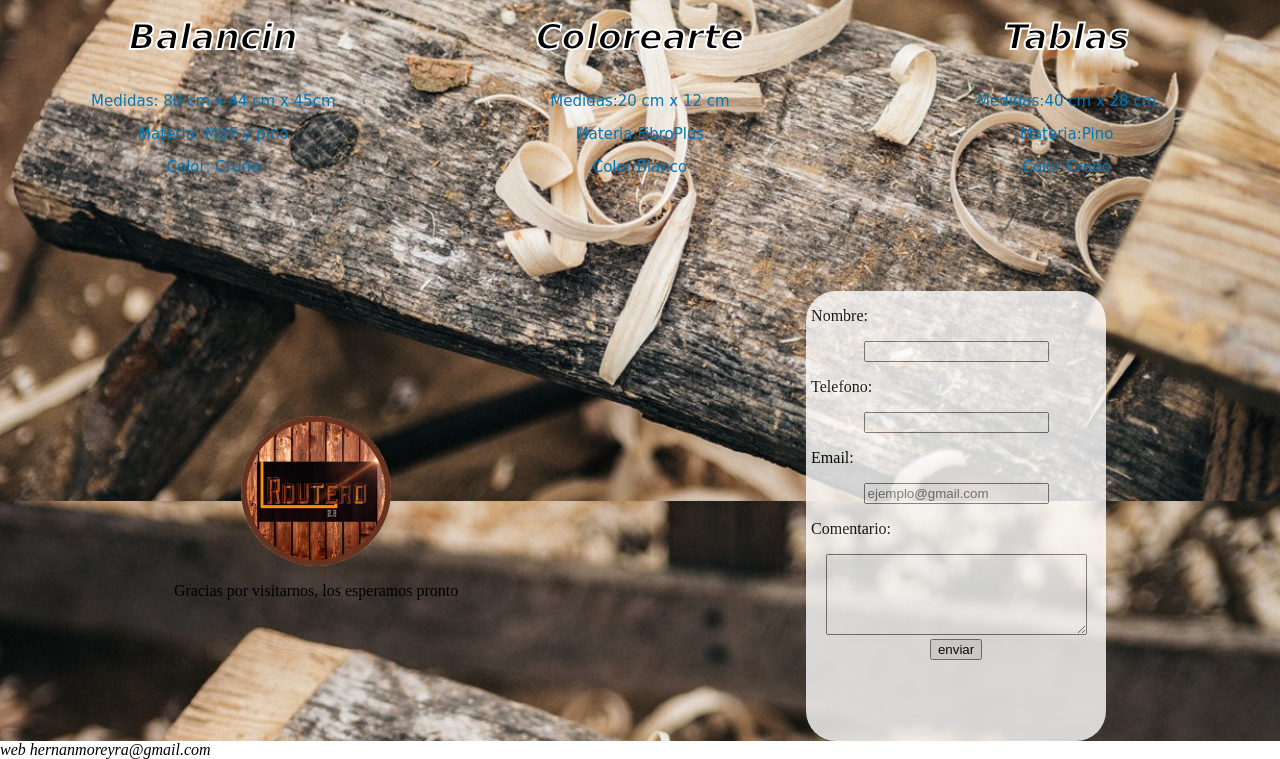
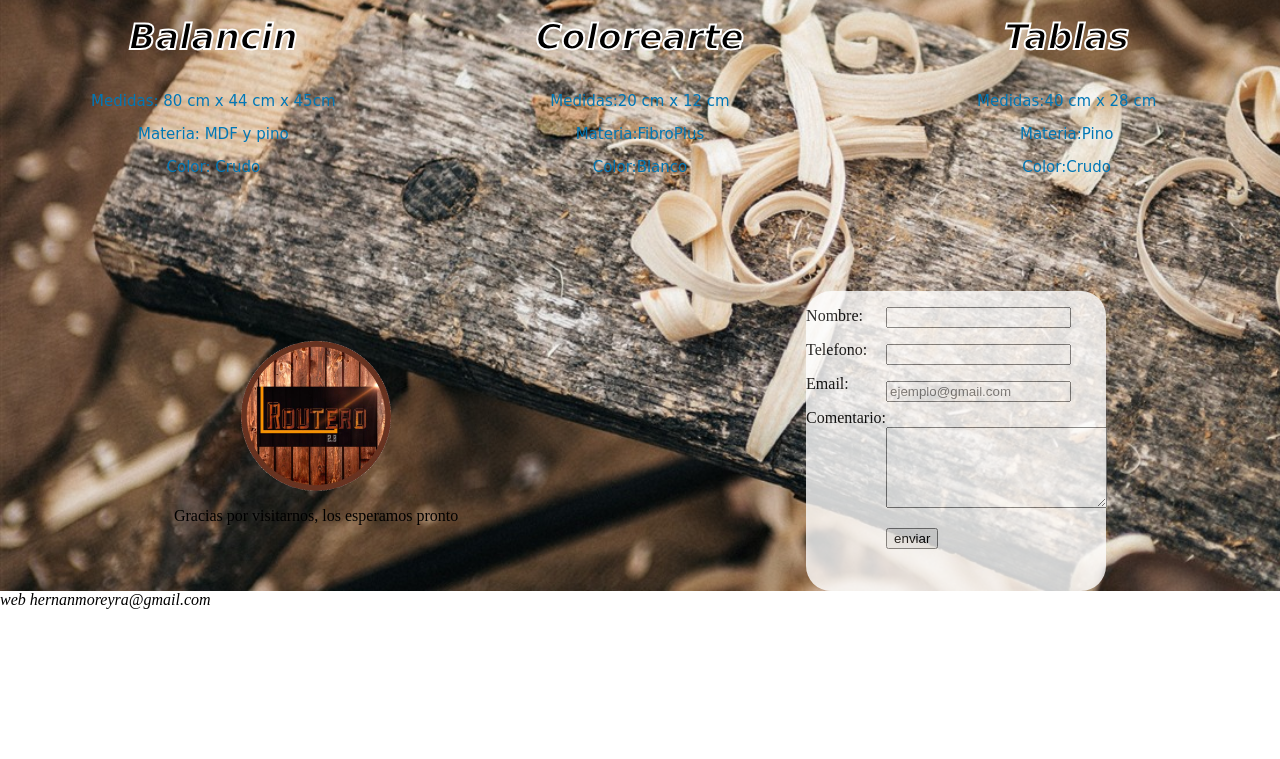
Before and after one commit to hermorey22/camada-codingbootcamp-0417, a plain HTML site: page TP1/index.html in a window 1280 px wide. Shown: the part 369-1128 px from the top of the page. After the commit the page ends 978 px from the top, so only its background shows below. Drawn offline with Linux system fonts and the light colour scheme.

Commit message:
modificacionformulario

```diff
--- a/TP1/index.css
+++ b/TP1/index.css
@@ -91,29 +91,39 @@ body{
     justify-content: space-around;
     padding-top: 100px;
 }
-.bloqueformulario{
-    width: 300px;
-    height: 450px;
-    background-color: white;
-    opacity: 0.8;
-    border-radius: 30px;
-}
-.formulario{
-    text-align: center;
-}
-.formulario p{
-    text-align: start;
-    padding-left: 5px;
-}
 .logoytexto{
     display: flex;
     justify-content: center;
     align-items: center;
     flex-direction: column;
+}
+.bloqueformulario{
+    width: 300px;
+    height: 300px;
+    background-color: white;
+    opacity: 0.8;
+    border-radius: 25px;
+    display: flex;
 
-/*
-.bloqueformulario p{
-    text-align: left;
+
+}
+.formulario{
+    margin: 0px;
+}
+.nombres{
+    margin: 0px;
+}
+
+
+.nombres p{
+    margin-top: 16px;
+    margin-bottom: 16px;
+}
+.formulario input{
+    margin-top: 16px;
+}
+.formulario textarea{
+    margin-top: 25px;
 }
 
 /*
--- a/TP1/index.html
+++ b/TP1/index.html
@@ -52,6 +52,9 @@
                 <p>Color:Crudo</p>
             </div>
         </section>
+
+
+
         <section class="paginaInferior">
             <div class="logoytexto">
                 <img class="logo2" src="src/Logo.png" alt="logo">
@@ -59,17 +62,26 @@
             </div>
 
             <div class="bloqueformulario">
+                <div class="nombres">
+                    <p>Nombre: </p>
+                    <p>Telefono: </p>
+                    <p>Email: </p>
+                    <p>Comentario: </p>
+
+                </div>
                 <form class="formulario" action="">
-                    <p>Nombre: </p>
+
                     <input type="text" name="nombre">
-                    <p>Telefono: </p>
+
                     <input type="number" value="">
-                    <p>Email: </p>
+
                     <input type="addres" placeholder="ejemplo@gmail.com">
-                    <p>Comentario: </p>
-                    <textarea name="Comentario" id="" cols="30" rows="5"></textarea>
+
+                    <textarea name="Comentario" id="" cols="25" rows="5"></textarea>
+
                     <input type="submit" value="enviar">
                 </form>
+
             </div>
         </section>
 
```
